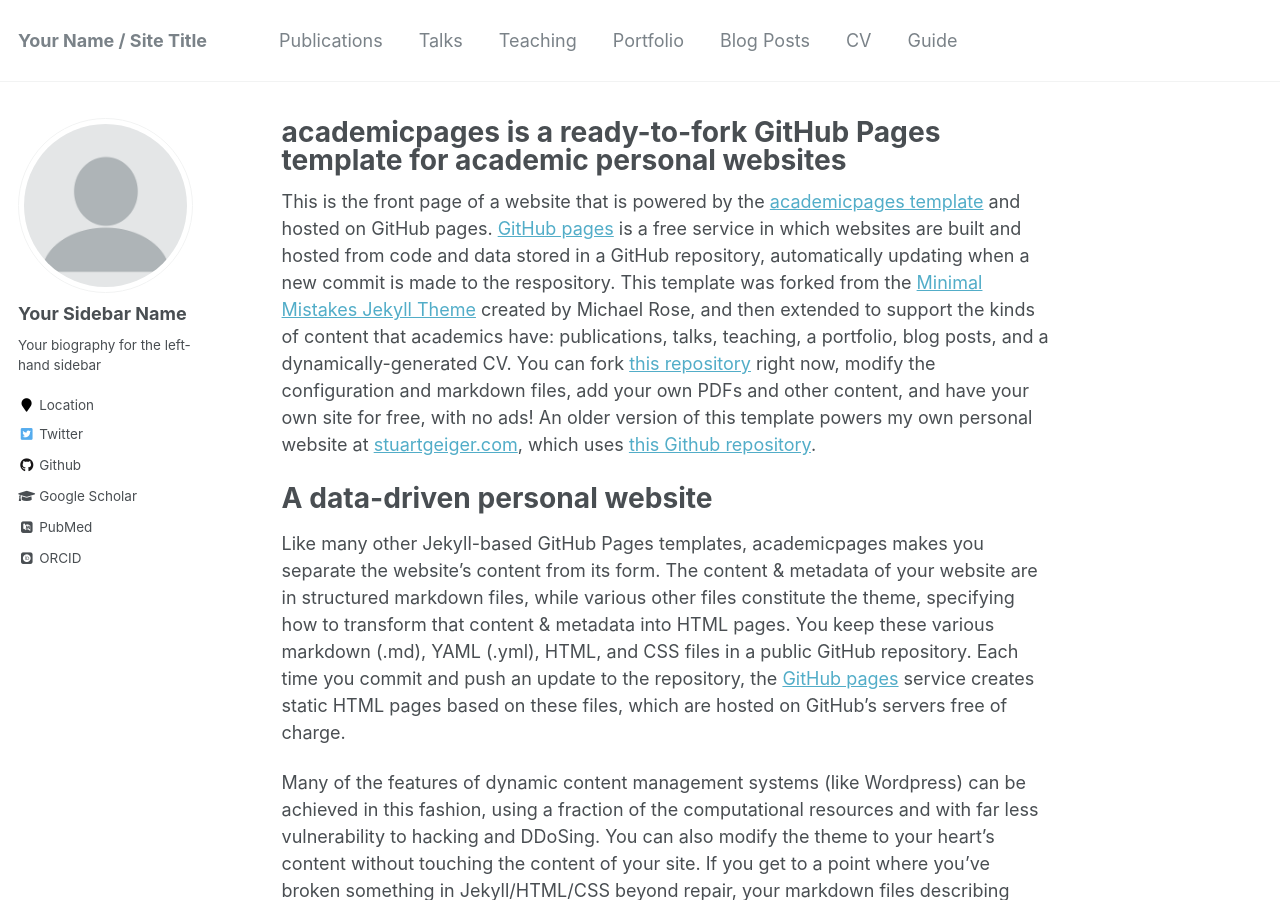
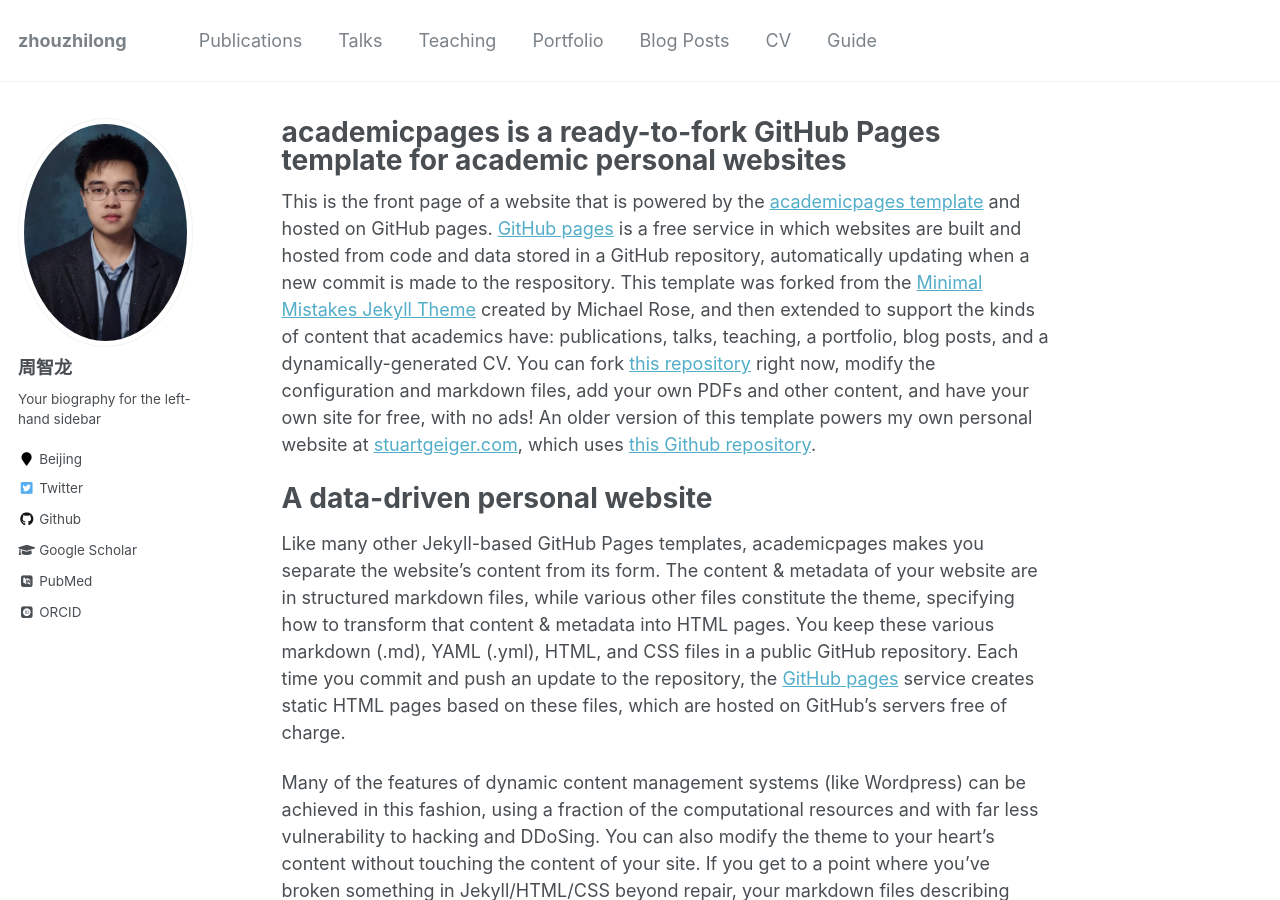
Before and after one commit to zhouzhilong-commits/zhouzhilong-commits.github.io, a Jekyll site: the page built from _pages/about.md, in a window 1280 px wide and 900 px high. Built offline with Jekyll 4.4.1, drawn with Linux system fonts in a browser that asks for light colours; some web fonts are replaced.

Commit message:
add avatar

```diff
--- a/_config.yml
+++ b/_config.yml
@@ -7,13 +7,13 @@
 
 # Site Settings
 locale                   : "en-US"
-title                    : "Your Name / Site Title"
+title                    : "zhouzhilong"
 title_separator          : "-"
 name                     : &name "Your Name"
 description              : &description "personal description"
-url                      : https://academicpages.github.io # the base hostname & protocol for your site e.g. "https://mmistakes.github.io"
+url                      : https://zhouzhilong-commits.github.io # the base hostname & protocol for your site e.g. "https://mmistakes.github.io"
 baseurl                  : "" # the subpath of your site, e.g. "/blog"
-repository               : "academicpages/academicpages.github.io"
+repository               : "zhouzhilong-commits/zhouzhilong-commits.github.io"
 teaser                   :  # filename of teaser fallback teaser image placed in /images/, .e.g. "500x300.png"
 breadcrumbs              : false # true, false (default)
 words_per_minute         : 160
@@ -80,10 +80,10 @@ analytics:
 
 # Site Author
 author:
-  name             : "Your Sidebar Name"
-  avatar           : "profile.png"
+  name             : "周智龙"
+  avatar           : "zhouzhilong_photo.jpg"
   bio              : "Your biography for the left-hand sidebar"
-  location         : "Location"
+  location         : "Beijing"
   employer         :
   pubmed           : "https://www.ncbi.nlm.nih.gov/pubmed/?term=john+snow"
   googlescholar    : "http://yourfullgooglescholarurl.com"
@@ -96,7 +96,7 @@ author:
   flickr           :
   facebook         :
   foursquare       :
-  github           : "academicpages"
+  github           : "zhouzhilong-commits"
   google_plus      :
   keybase          :
   instagram        :
```
Also changed, not shown: images/zhouzhilong_avatar.jpg (added), images/zhouzhilong_photo.jpg (added).
